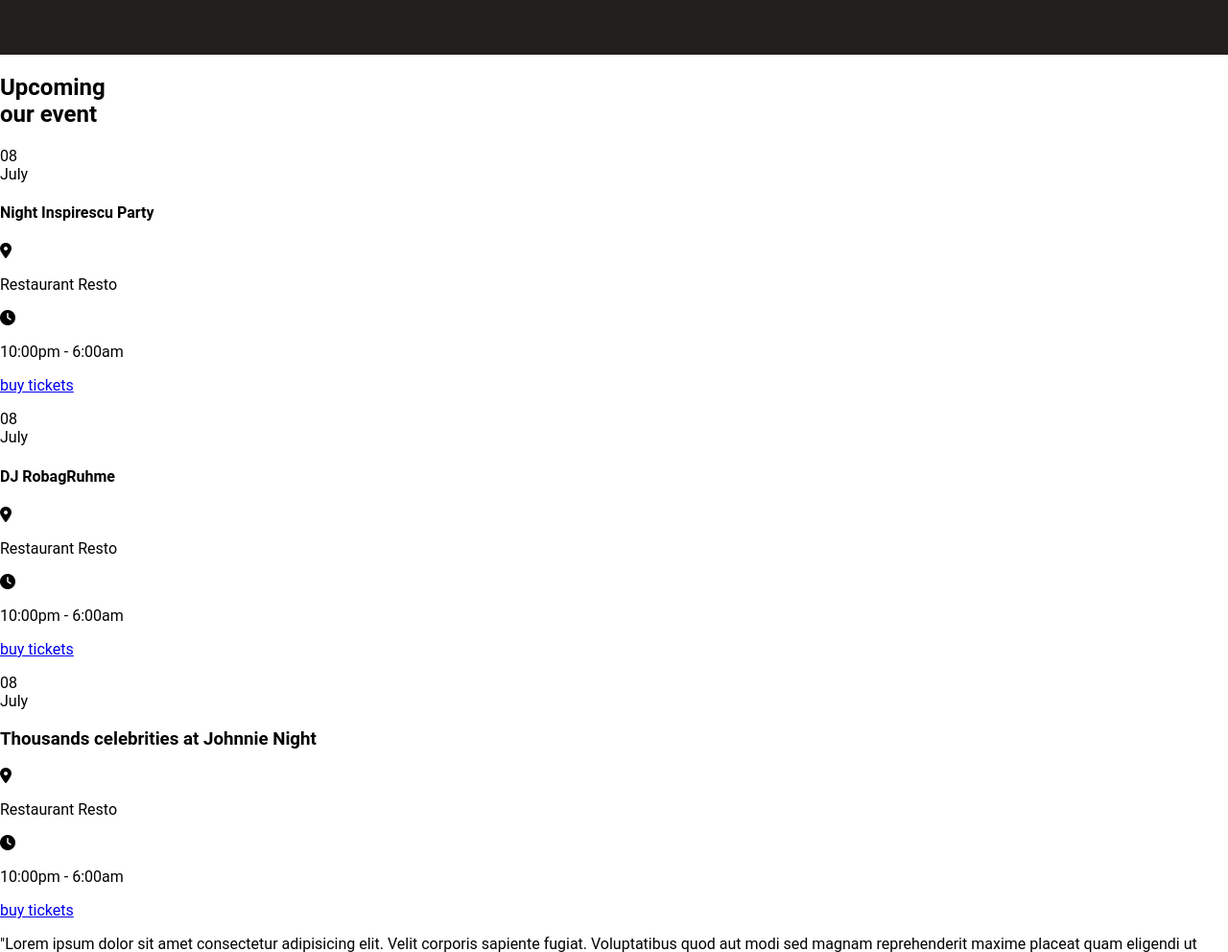
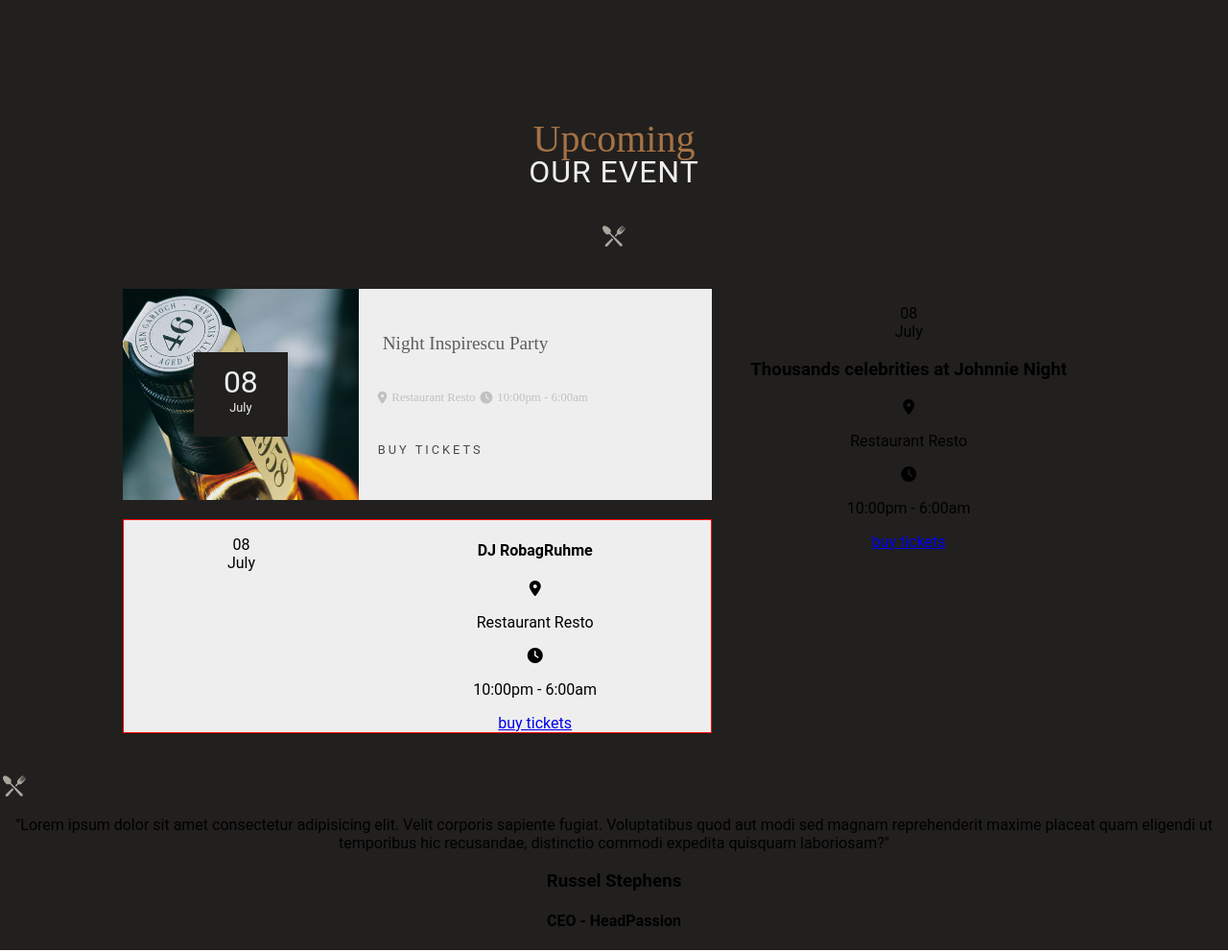
Before and after one commit to YounesDahmani/My-Resto, a plain HTML site: page index.html in a window 1280 px wide. Shown: the part 2680-3672 px from the top of the page at 96% size. Drawn offline with Linux system fonts and the light colour scheme.

Commit message:
realization of the top element section 3

```diff
--- a/assets/styles/layouts/_section3.scss
+++ b/assets/styles/layouts/_section3.scss
@@ -3,7 +3,7 @@
   padding: 25px 0px;
   .section3-element {
     width: 70%;
-    margin: 0 auto 35px;
+    margin: 0 auto 75px;
     display: grid;
     grid-template-columns: 30% 70%;
     .left-part {
@@ -92,8 +92,7 @@
 
             input:not([type="submit"]) {
               background: transparent;
-
-              border-bottom: 1px solid $color2;
+              padding: 8px;
               border-width: 0;
               font-family: $font2;
               font-weight: 100;
--- a/assets/styles/layouts/_section4.scss
+++ b/assets/styles/layouts/_section4.scss
@@ -0,0 +1,102 @@
+.section4 {
+  background: $color4;
+  @include center;
+  flex-direction: column;
+  text-align: center;
+  h2 {
+    @include title;
+    font-size: 2.5rem;
+    line-height: 30px;
+    span {
+      font: 2rem $font3;
+      letter-spacing: 1px;
+      color: $color1;
+      text-transform: uppercase;
+    }
+  }
+  .icon {
+    background: url(/assets/img/ic-plate.png) center/cover;
+    width: 30px;
+    height: 30px;
+  }
+  .grid-container {
+    display: grid;
+    width: 80%;
+    grid-template-columns: 60% 40%;
+    margin: 40px 0 40px;
+    .left-part {
+      display: flex;
+      flex-direction: column;
+      justify-content: space-between;
+      gap: 20px;
+      .top-element {
+        display: grid;
+        grid-template-columns: 40% 60%;
+        background: $color1;
+        height: 220px;
+        .left-part-element {
+          background: url(/assets/img/event-01.jpg) center/cover;
+          @include center;
+          .square {
+            height: 40%;
+            width: 40%;
+            background: $color4;
+            color: $color1;
+            @include center;
+            p {
+              font-size: 2rem;
+              line-height: 20px;
+              span {
+                font-size: 0.8rem;
+              }
+            }
+          }
+        }
+        .right-part-element {
+          padding: 20px;
+          display: flex;
+          flex-direction: column;
+          justify-content: space-evenly;
+
+          h4 {
+            font-family: $font2;
+            font-size: 1.2rem;
+            text-align: left;
+            font-weight: 100;
+            padding-left: 5px;
+            margin-block: 0px;
+            color: rgb(93, 93, 93);
+          }
+          .info {
+            display: flex;
+            flex-direction: row;
+            align-items: center;
+            font-family: $font2;
+            font-weight: 100;
+            font-size: 0.8rem;
+            color: rgb(193, 193, 193);
+            i,
+            p {
+              margin-right: 5px;
+            }
+          }
+          a {
+            text-transform: uppercase;
+            text-decoration: none;
+            text-align: left;
+            display: block;
+            color: rgb(73, 73, 73);
+            font-size: 0.8rem;
+            letter-spacing: 3px;
+          }
+        }
+      }
+      .bottom-element {
+        display: grid;
+        grid-template-columns: 40% 60%;
+        background: $color1;
+        border: 1px solid red;
+      }
+    }
+  }
+}
```
Also changed, not shown: assets/styles/index.css, 3 other files.
